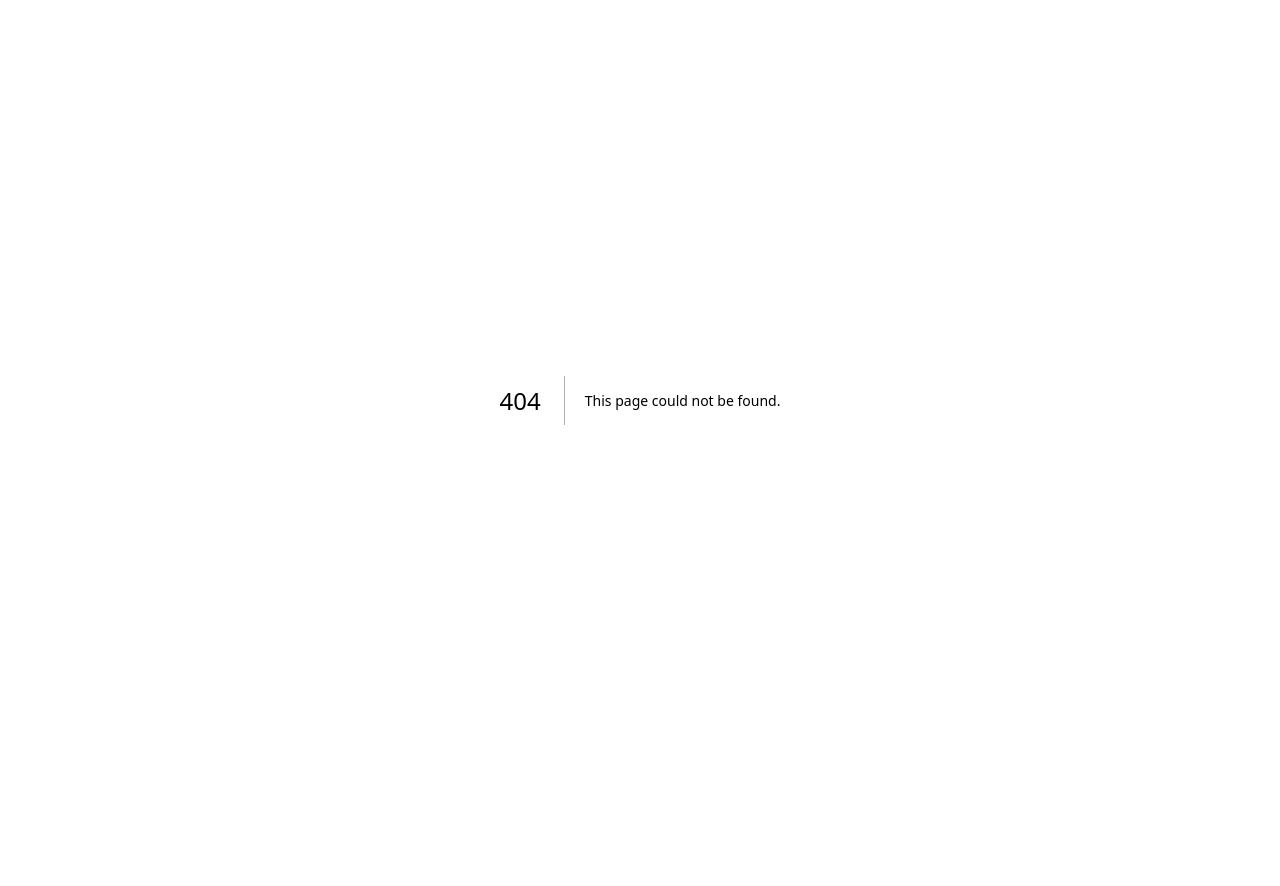
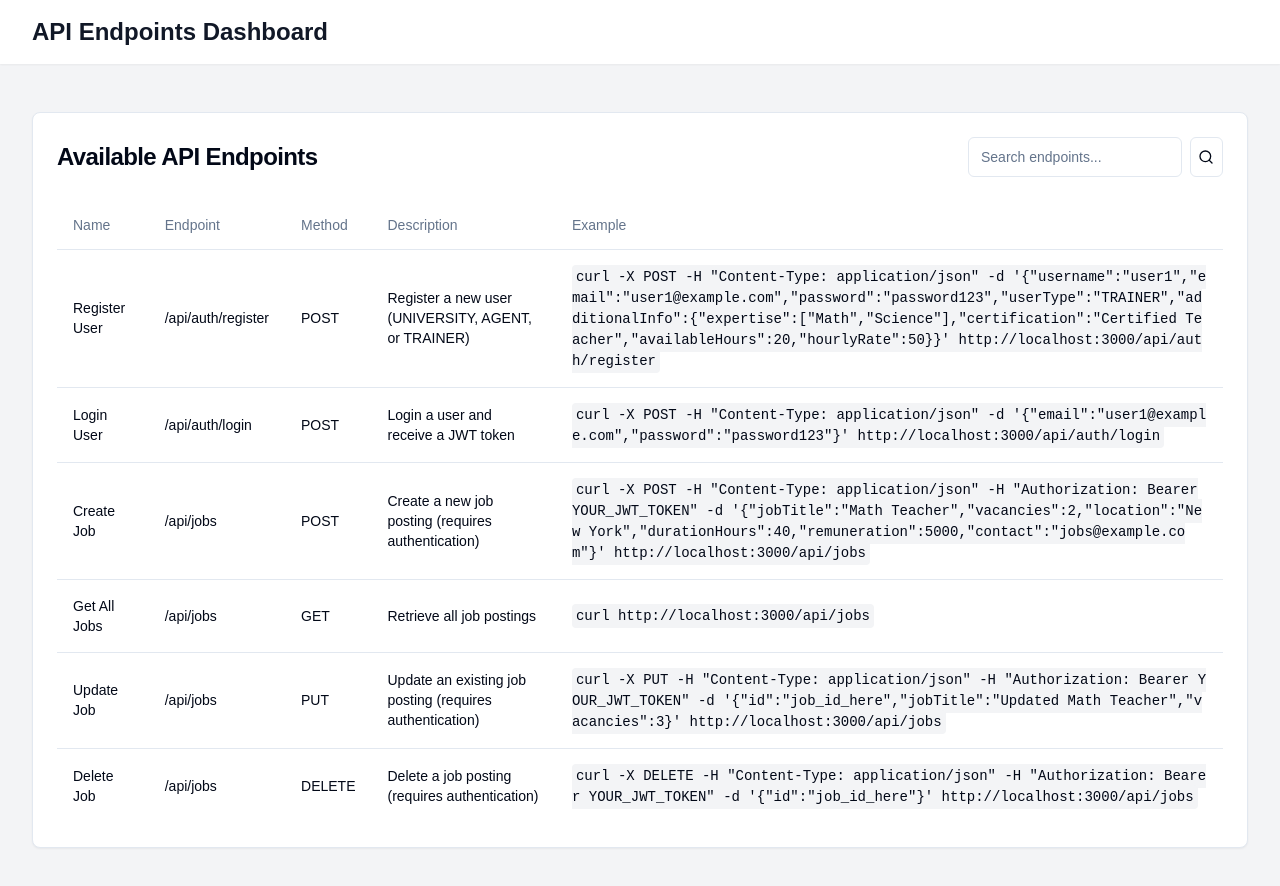
Before and after one commit to dharanigowthamsampath/auth-login-multi-tenant, a Next.js app: page /apis/v1 in a window 1280 px wide. Before the commit this address had no page. Shown: the top 886 px of the page. Before the commit the page ends 800 px from the top, so only its background shows below. Built offline with nearby package versions, Linux system fonts and the light colour scheme; a web font is replaced by a local one.

Commit message:
Added API V1

```diff
--- /dev/null
+++ b/app/apis/v1/page.tsx
@@ -0,0 +1,140 @@
+"use client";
+
+import React, { useState } from "react";
+import { Card, CardContent, CardHeader, CardTitle } from "@/components/ui/card";
+import { Input } from "@/components/ui/input";
+import { Button } from "@/components/ui/button";
+import {
+  Table,
+  TableBody,
+  TableCell,
+  TableHead,
+  TableHeader,
+  TableRow,
+} from "@/components/ui/table";
+import { Search } from "lucide-react";
+
+const apiEndpoints = [
+  {
+    name: "Register User",
+    endpoint: "/api/auth/register",
+    method: "POST",
+    description: "Register a new user (UNIVERSITY, AGENT, or TRAINER)",
+    example:
+      'curl -X POST -H "Content-Type: application/json" -d \'{"username":"user1","email":"user1@example.com","password":"password123","userType":"TRAINER","additionalInfo":{"expertise":["Math","Science"],"certification":"Certified Teacher","availableHours":20,"hourlyRate":50}}\' http://localhost:3000/api/auth/register',
+  },
+  {
+    name: "Login User",
+    endpoint: "/api/auth/login",
+    method: "POST",
+    description: "Login a user and receive a JWT token",
+    example:
+      'curl -X POST -H "Content-Type: application/json" -d \'{"email":"user1@example.com","password":"password123"}\' http://localhost:3000/api/auth/login',
+  },
+  {
+    name: "Create Job",
+    endpoint: "/api/jobs",
+    method: "POST",
+    description: "Create a new job posting (requires authentication)",
+    example:
+      'curl -X POST -H "Content-Type: application/json" -H "Authorization: Bearer YOUR_JWT_TOKEN" -d \'{"jobTitle":"Math Teacher","vacancies":2,"location":"New York","durationHours":40,"remuneration":5000,"contact":"jobs@example.com"}\' http://localhost:3000/api/jobs',
+  },
+  {
+    name: "Get All Jobs",
+    endpoint: "/api/jobs",
+    method: "GET",
+    description: "Retrieve all job postings",
+    example: "curl http://localhost:3000/api/jobs",
+  },
+  {
+    name: "Update Job",
+    endpoint: "/api/jobs",
+    method: "PUT",
+    description: "Update an existing job posting (requires authentication)",
+    example:
+      'curl -X PUT -H "Content-Type: application/json" -H "Authorization: Bearer YOUR_JWT_TOKEN" -d \'{"id":"job_id_here","jobTitle":"Updated Math Teacher","vacancies":3}\' http://localhost:3000/api/jobs',
+  },
+  {
+    name: "Delete Job",
+    endpoint: "/api/jobs",
+    method: "DELETE",
+    description: "Delete a job posting (requires authentication)",
+    example:
+      'curl -X DELETE -H "Content-Type: application/json" -H "Authorization: Bearer YOUR_JWT_TOKEN" -d \'{"id":"job_id_here"}\' http://localhost:3000/api/jobs',
+  },
+];
+
+export default function Home() {
+  const [searchTerm, setSearchTerm] = useState("");
+
+  const filteredEndpoints = apiEndpoints.filter(
+    (endpoint) =>
+      endpoint.name.toLowerCase().includes(searchTerm.toLowerCase()) ||
+      endpoint.endpoint.toLowerCase().includes(searchTerm.toLowerCase()) ||
+      endpoint.method.toLowerCase().includes(searchTerm.toLowerCase()) ||
+      endpoint.description.toLowerCase().includes(searchTerm.toLowerCase())
+  );
+
+  return (
+    <div className="min-h-screen bg-gray-100">
+      <header className="bg-white shadow-sm">
+        <div className="max-w-7xl mx-auto py-4 px-4 sm:px-6 lg:px-8">
+          <h1 className="text-2xl font-semibold text-gray-900">
+            API Endpoints Dashboard
+          </h1>
+        </div>
+      </header>
+      <main className="max-w-7xl mx-auto py-6 sm:px-6 lg:px-8">
+        <div className="px-4 py-6 sm:px-0">
+          <Card>
+            <CardHeader>
+              <div className="flex justify-between items-center">
+                <CardTitle>Available API Endpoints</CardTitle>
+                <div className="flex items-center space-x-2">
+                  <Input
+                    type="search"
+                    placeholder="Search endpoints..."
+                    className="max-w-sm"
+                    value={searchTerm}
+                    onChange={(e) => setSearchTerm(e.target.value)}
+                  />
+                  <Button variant="outline" size="icon">
+                    <Search className="h-4 w-4" />
+                  </Button>
+                </div>
+              </div>
+            </CardHeader>
+            <CardContent>
+              <Table>
+                <TableHeader>
+                  <TableRow>
+                    <TableHead>Name</TableHead>
+                    <TableHead>Endpoint</TableHead>
+                    <TableHead>Method</TableHead>
+                    <TableHead>Description</TableHead>
+                    <TableHead>Example</TableHead>
+                  </TableRow>
+                </TableHeader>
+                <TableBody>
+                  {filteredEndpoints.map((endpoint, index) => (
+                    <TableRow key={index}>
+                      <TableCell>{endpoint.name}</TableCell>
+                      <TableCell>{endpoint.endpoint}</TableCell>
+                      <TableCell>{endpoint.method}</TableCell>
+                      <TableCell>{endpoint.description}</TableCell>
+                      <TableCell>
+                        <code className="text-sm bg-gray-100 p-1 rounded break-all">
+                          {endpoint.example}
+                        </code>
+                      </TableCell>
+                    </TableRow>
+                  ))}
+                </TableBody>
+              </Table>
+            </CardContent>
+          </Card>
+        </div>
+      </main>
+    </div>
+  );
+}
```
